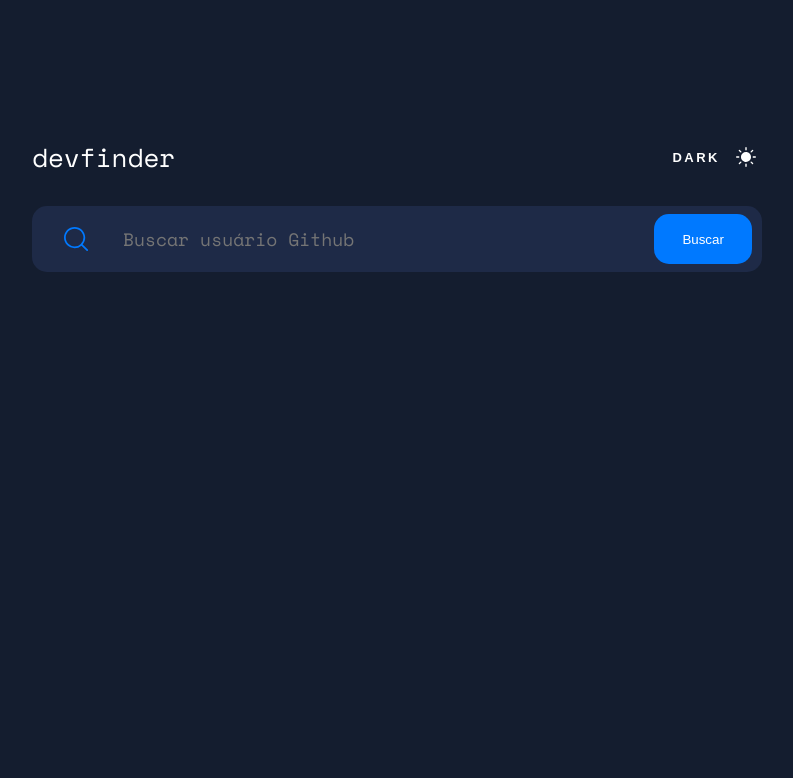
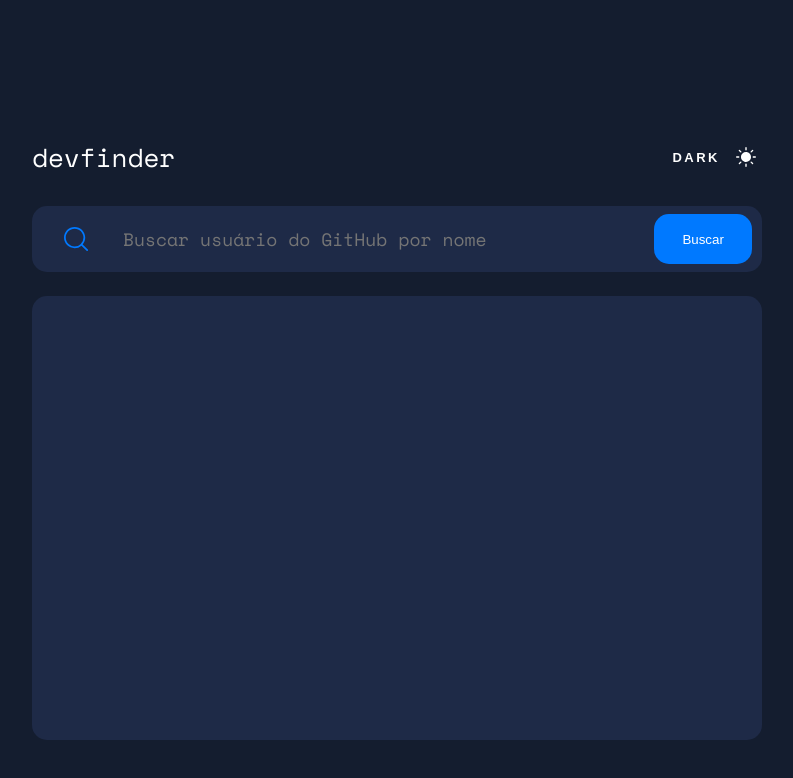
Before and after one commit to Arttutu/github-app, a React (Vite) app: page / in a window 1280 px wide. Shown: the top 778 px of the page, without its empty margins (243-1036 px from the left). Built offline with nearby package versions, Linux system fonts and the light colour scheme.

Commit message:
criandoa busca de usuario utilizando a api do github , estilizando

```diff
--- a/package.json
+++ b/package.json
@@ -10,6 +10,7 @@
     "preview": "vite preview"
   },
   "dependencies": {
+    "axios": "^1.6.5",
     "react": "^18.2.0",
     "react-dom": "^18.2.0",
     "styled-components": "^6.1.6"
--- a/src/App.jsx
+++ b/src/App.jsx
@@ -1,6 +1,14 @@
 import { ThemeProvider } from "styled-components";
 import Home from "./Paginas/Home";
-import { Cor4, Cor5, Cor6, Cor7, Cor8, Cor9 } from "./Components/Variaveis";
+import {
+  Cor3,
+  Cor4,
+  Cor5,
+  Cor6,
+  Cor7,
+  Cor8,
+  Cor9,
+} from "./Components/Variaveis";
 import { useState } from "react";
 
 function App() {
@@ -10,6 +18,7 @@ function App() {
       colors: {
         corPrimeira: Cor5,
         corTexto: Cor4,
+        corTextoDois: Cor3,
         corContainer: Cor6,
       },
     },
@@ -17,6 +26,7 @@ function App() {
       colors: {
         corPrimeira: Cor8,
         corTexto: Cor7,
+        corTextoDois: Cor7,
         corContainer: Cor9,
       },
     },
--- /dev/null
+++ b/src/Components/ContainerDados/index.jsx
@@ -0,0 +1,40 @@
+import React from "react";
+import { Container } from "./style";
+
+export default function ContainerDados({ usuario }) {
+  return (
+    <Container>
+      {usuario ? (
+        <>
+          <div>
+            <img
+              src={usuario.avatar_url}
+              alt={`Avatar de ${usuario.login}`}
+            ></img>
+            <div>
+              <h2>{usuario.name}</h2>
+              <span>@{usuario.login}</span>
+              <p>{usuario.bio}</p>
+              <div>
+                <div>
+                  <h3>Repositorio</h3>
+                  <p>{usuario.public_repos}</p>
+                </div>
+                <div>
+                  <h3>Seguidores</h3>
+                  <p>{usuario.followers}</p>
+                </div>
+                <div>
+                  <h3>Seguindo</h3>
+                  <p>{usuario.following}</p>
+                </div>
+              </div>
+            </div>
+          </div>
+        </>
+      ) : (
+        ""
+      )}
+    </Container>
+  );
+}
--- /dev/null
+++ b/src/Components/ContainerDados/style.jsx
@@ -0,0 +1,67 @@
+import styled from "styled-components";
+import { Cor1, Font } from "../Variaveis";
+
+export const Container = styled.section`
+  background-color: ${(props) => props.theme.colors.corContainer};
+  border-radius: 15px;
+  margin-top: 24px;
+  height: 444px;
+  width: 730px;
+  > div {
+    display: flex;
+    align-items: top;
+
+    img {
+      width: 117px;
+      height: 117px;
+      border-radius: 50%;
+    }
+    > div {
+      display: flex;
+      flex-direction: column;
+      gap: 20px;
+
+      h2 {
+        font-family: ${Font};
+        font-weight: bold;
+        font-size: 26px;
+        color: ${(props) => props.theme.colors.corTexto};
+      }
+      span {
+        font-family: ${Font};
+        font-size: 16px;
+        color: ${Cor1};
+      }
+      p {
+        font-family: ${Font};
+        font-size: 15px;
+        color: ${(props) => props.theme.colors.corTextoDois};
+      }
+      > div {
+        display: flex;
+        align-items: center;
+        justify-content: start;
+        padding-left: 32px;
+        gap: 100px;
+        border-radius: 10px;
+        background-color: ${(props) => props.theme.colors.corPrimeira};
+        width: 480px;
+        height: 85px;
+        > div {
+          display: flex;
+          flex-direction: column;
+          gap: 0.5em;
+          h3 {
+            font-family: ${Font};
+            font-size: 13px;
+            color: ${(props) => props.theme.colors.corTextoDois};
+          }
+          p {
+            font-weight: bold;
+            font-size: 22px;
+          }
+        }
+      }
+    }
+  }
+`;
--- a/src/Components/InputBusca/index.jsx
+++ b/src/Components/InputBusca/index.jsx
@@ -1,16 +1,48 @@
-import React from "react";
+import React, { useState } from "react";
+import axios from "axios";
 import { ContainerInput } from "./Style";
 import iconeBusca from "./icon-search.svg";
+import ContainerDados from "../ContainerDados";
 
 export default function InputBusca() {
+  const [usuarioEncontrado, setUsuarioEncontrado] = useState(null);
+  const [termoBusca, setTermoBusca] = useState("");
+
+  const buscarUsuario = async () => {
+    try {
+      const response = await axios.get(
+        `https://api.github.com/users/${termoBusca}`
+      );
+      setUsuarioEncontrado(response.data);
+    } catch (error) {
+      console.error("Erro ao buscar usuário do GitHub: ", error);
+      setUsuarioEncontrado(null);
+    }
+  };
+
+  const handleInputChange = (event) => {
+    setTermoBusca(event.target.value);
+  };
+
+  const pesquisar = () => {
+    buscarUsuario();
+  };
+
   return (
-    <ContainerInput>
-      <img
-        src={iconeBusca}
-        alt="Icone de Lupa para buscar um usuario do github"
-      ></img>
-      <input placeholder="Buscar usuário Github"></input>
-      <button>Buscar</button>
-    </ContainerInput>
+    <>
+      <ContainerInput>
+        <img
+          src={iconeBusca}
+          alt="Icone de Lupa para buscar um usuário do GitHub"
+        ></img>
+        <input
+          placeholder="Buscar usuário do GitHub por nome"
+          value={termoBusca}
+          onChange={handleInputChange}
+        ></input>
+        <button onClick={pesquisar}>Buscar</button>
+      </ContainerInput>
+      <ContainerDados usuario={usuarioEncontrado} />
+    </>
   );
 }
--- a/src/Paginas/Home/index.jsx
+++ b/src/Paginas/Home/index.jsx
@@ -6,7 +6,6 @@ import InputBusca from "../../Components/InputBusca";
 
 export default function Home({ tema, setTema }) {
   const TemaLayouts = (tema) => (tema === "Light" ? "Dark" : "Light");
-
   const MudarTema = () => {
     setTema(TemaLayouts);
   };
```
Also changed, not shown: 1 other file (tests, documents, lock files or other folders).
